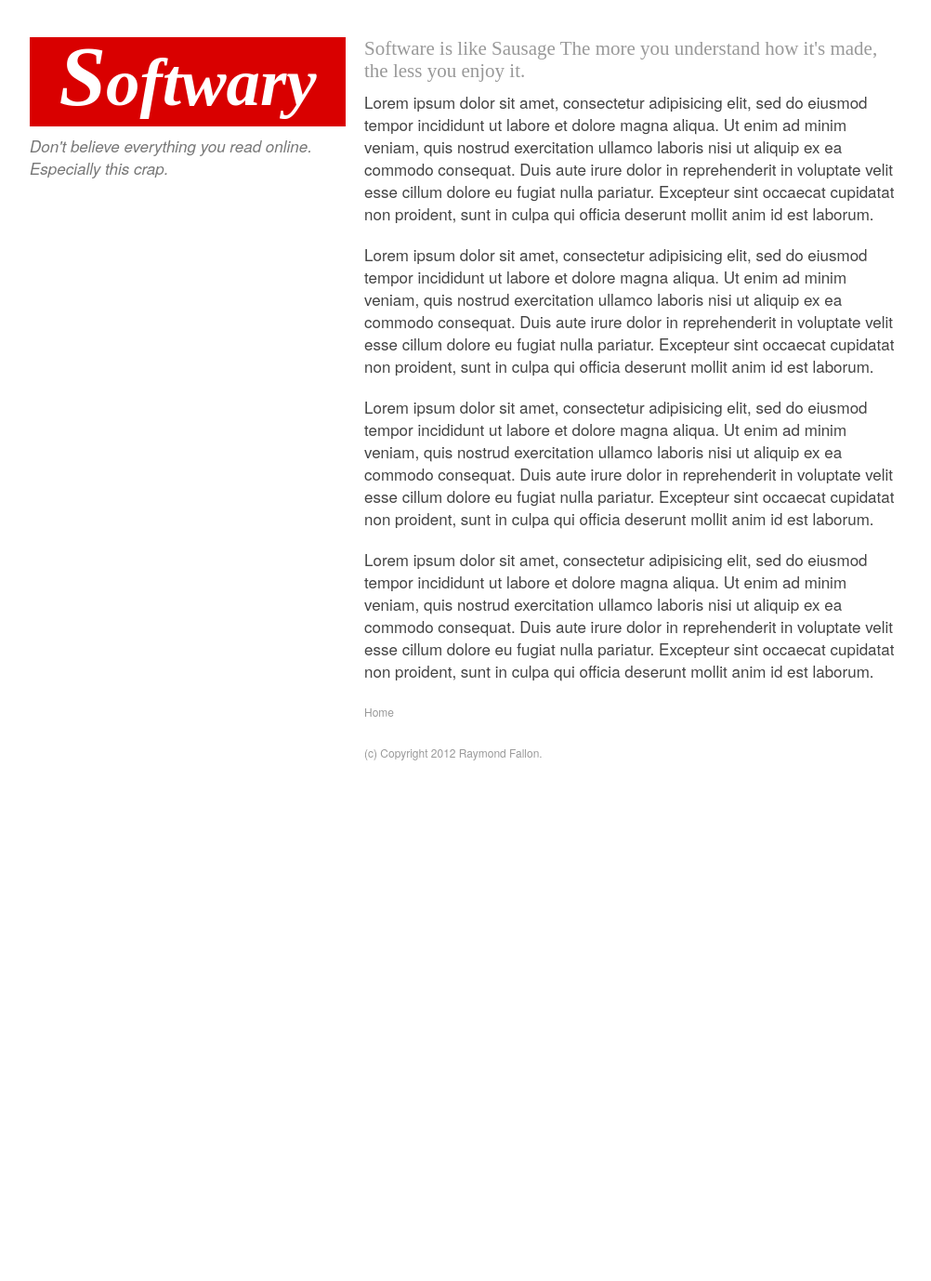
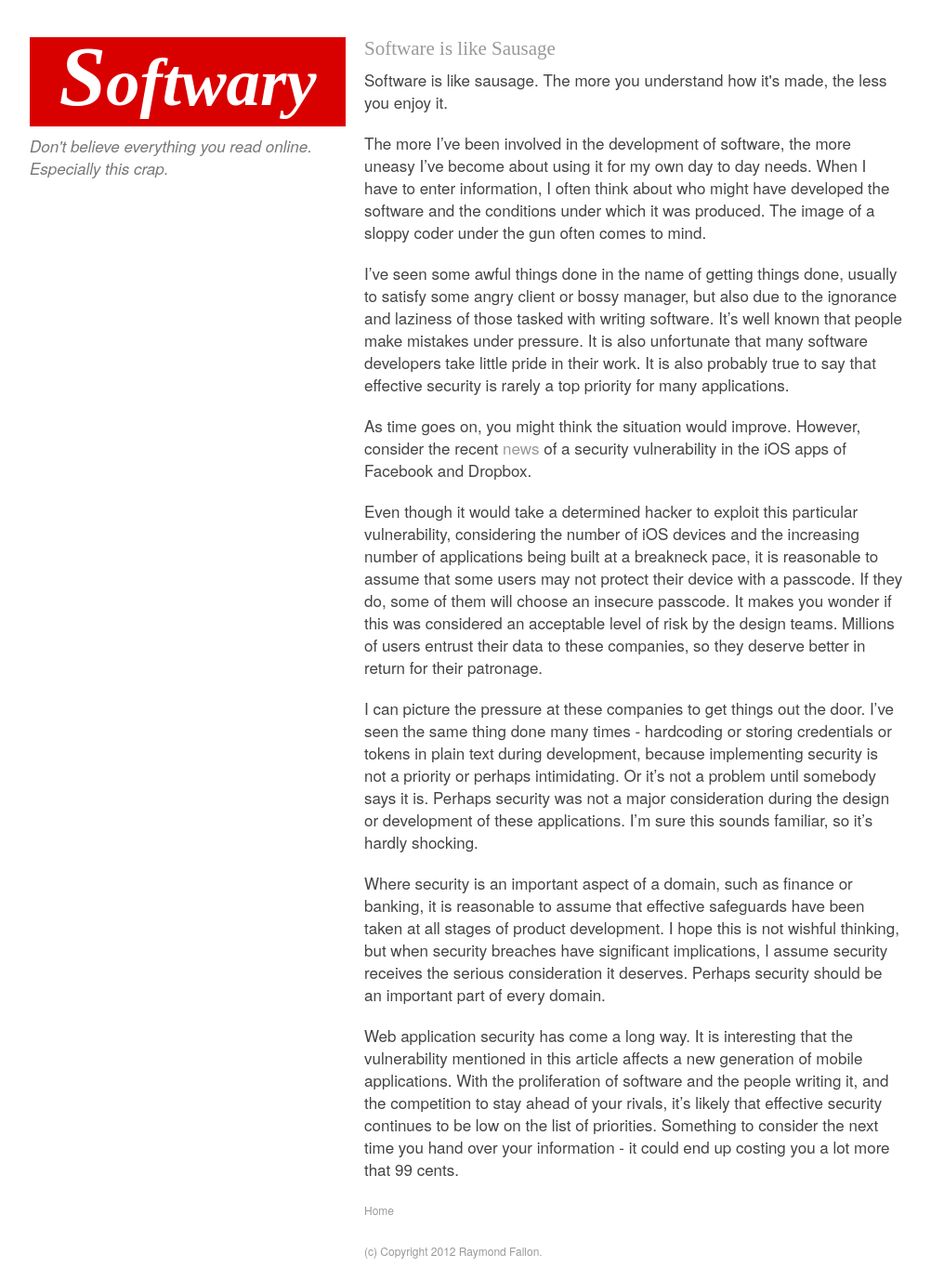
Before and after one commit to niclic/niclic.github.com, a Jekyll site: the page built from _posts/2012-04-10-software-is-like-sausage.html, in a window 1280 px wide. Shown: the whole page at 93% size, without its empty margins (138-1140 px from the left). Built offline with Jekyll 4.4.1, drawn with Linux system fonts in a browser that asks for light colours; before the commit the page ends 900 px from its top, so only the background shows below that.

Commit message:
Clean up posts.

```diff
--- a/_posts/2011-12-28-software-is-like-sausage.html
+++ /dev/null
@@ -1,16 +0,0 @@
----
-layout: post
-title: "Software is like Sausage"
-published: true
-
----
-
-<p class="article-title">{{ page.title }} The more you understand how it's made, the less you enjoy it.</p>
-
-<p>Lorem ipsum dolor sit amet, consectetur adipisicing elit, sed do eiusmod tempor incididunt ut labore et dolore magna aliqua. Ut enim ad minim veniam, quis nostrud exercitation ullamco laboris nisi ut aliquip ex ea commodo consequat. Duis aute irure dolor in reprehenderit in voluptate velit esse cillum dolore eu fugiat nulla pariatur. Excepteur sint occaecat cupidatat non proident, sunt in culpa qui officia deserunt mollit anim id est laborum.</p>
-
-<p>Lorem ipsum dolor sit amet, consectetur adipisicing elit, sed do eiusmod tempor incididunt ut labore et dolore magna aliqua. Ut enim ad minim veniam, quis nostrud exercitation ullamco laboris nisi ut aliquip ex ea commodo consequat. Duis aute irure dolor in reprehenderit in voluptate velit esse cillum dolore eu fugiat nulla pariatur. Excepteur sint occaecat cupidatat non proident, sunt in culpa qui officia deserunt mollit anim id est laborum.</p>
-
-<p>Lorem ipsum dolor sit amet, consectetur adipisicing elit, sed do eiusmod tempor incididunt ut labore et dolore magna aliqua. Ut enim ad minim veniam, quis nostrud exercitation ullamco laboris nisi ut aliquip ex ea commodo consequat. Duis aute irure dolor in reprehenderit in voluptate velit esse cillum dolore eu fugiat nulla pariatur. Excepteur sint occaecat cupidatat non proident, sunt in culpa qui officia deserunt mollit anim id est laborum.</p>
-
-<p>Lorem ipsum dolor sit amet, consectetur adipisicing elit, sed do eiusmod tempor incididunt ut labore et dolore magna aliqua. Ut enim ad minim veniam, quis nostrud exercitation ullamco laboris nisi ut aliquip ex ea commodo consequat. Duis aute irure dolor in reprehenderit in voluptate velit esse cillum dolore eu fugiat nulla pariatur. Excepteur sint occaecat cupidatat non proident, sunt in culpa qui officia deserunt mollit anim id est laborum.</p>
--- a/_posts/2012-01-11-letter-to-a-young-software-developer.html
+++ b/_posts/2012-02-03-when-i-grow-up-i-want-to-be-an-architecture-astronaut.html
@@ -1,7 +1,7 @@
 ---
 layout: post
-title: "Letter to a Young Software Developer"
-published: true
+title: "When I grow up, I want to be an (Architecture) Astronaut"
+published: false
 
 ---
 
--- a/_posts/2012-03-24-a-short-history-of-domain-driven-design.html
+++ b/_posts/2012-03-05-domain-driven-dunce.html
@@ -1,7 +1,7 @@
 ---
 layout: post
-title: "A Short History of Domain Driven Design"
-published: true
+title: "Domain Driven Dunce"
+published: false
 
 ---
 
--- a/_posts/2012-01-23-when-i-grow-up-i-want-to-be-an-architecture-astronaut.html
+++ b/_posts/2012-03-21-a-short-history-of-domain-driven-design.html
@@ -1,7 +1,7 @@
 ---
 layout: post
-title: "When I grow up, I want to be an (Architecture) Astronaut"
-published: true
+title: "A Short History of Domain Driven Design"
+published: false
 
 ---
 
--- /dev/null
+++ b/_posts/2012-04-10-software-is-like-sausage.html
@@ -0,0 +1,24 @@
+---
+layout: post
+title: "Software is like Sausage"
+published: true
+
+---
+
+<p class="article-title">{{ page.title }}</p>
+
+<p>Software is like sausage. The more you understand how it's made, the less you enjoy it.</p>
+
+<p>The more I’ve been involved in the development of software, the more uneasy I’ve become about using it for my own day to day needs. When I have to enter information, I often think about who might have developed the software and the conditions under which it was produced. The image of a sloppy coder under the gun often comes to mind.</p>
+
+<p>I’ve seen some awful things done in the name of getting things done, usually to satisfy some angry client or bossy manager, but also due to the ignorance and laziness of those tasked with writing software. It’s well known that people make mistakes under pressure. It is also unfortunate that many software developers take little pride in their work. It is also probably true to say that effective security is rarely a top priority for many applications.</p>
+
+<p>As time goes on, you might think the situation would improve. However, consider the recent <a href="http://thenextweb.com/mobile/2012/04/06/security-hole-in-facebook-ios-app-doesnt-require-jailbreak-or-theft-and-dropbox-has-it-too/" target="_blank">news</a> of a security vulnerability in the iOS apps of Facebook and Dropbox.</p>
+
+<p>Even though it would take a determined hacker to exploit this particular vulnerability, considering the number of iOS devices and the increasing number of applications being built at a breakneck pace, it is reasonable to assume that some users may not protect their device with a passcode. If they do, some of them will choose an insecure passcode. It makes you wonder if this was considered an acceptable level of risk by the design teams. Millions of users entrust their data to these companies, so they deserve better in return for their patronage.</p>
+
+<p>I can picture the pressure at these companies to get things out the door. I’ve seen the same thing done many times - hardcoding or storing credentials or tokens in plain text during development, because implementing security is not a priority or perhaps intimidating. Or it’s not a problem until somebody says it is. Perhaps security was not a major consideration during the design or development of these applications. I’m sure this sounds familiar, so it’s hardly shocking.</p>
+
+<p>Where security is an important aspect of a domain, such as finance or banking, it is reasonable to assume that effective safeguards have been taken at all stages of product development. I hope this is not wishful thinking, but when security breaches have significant implications, I assume security receives the serious consideration it deserves. Perhaps security should be an important part of every domain.</p>
+
+<p>Web application security has come a long way. It is interesting that the vulnerability mentioned in this article affects a new generation of mobile applications. With the proliferation of software and the people writing it, and the competition to stay ahead of your rivals, it’s likely that effective security continues to be low on the list of priorities. Something to consider the next time you hand over your information - it could end up costing you a lot more that 99 cents.</p>
```
Also changed, not shown: _posts/2011-12-11-man-bites-dog.html (+10 -4 lines), _posts/2012-01-16-letter-to-a-young-software-developer.html (added, +22 -0 lines), _posts/2012-02-18-domain-driven-dunce.html (deleted, +0 -16 lines).
